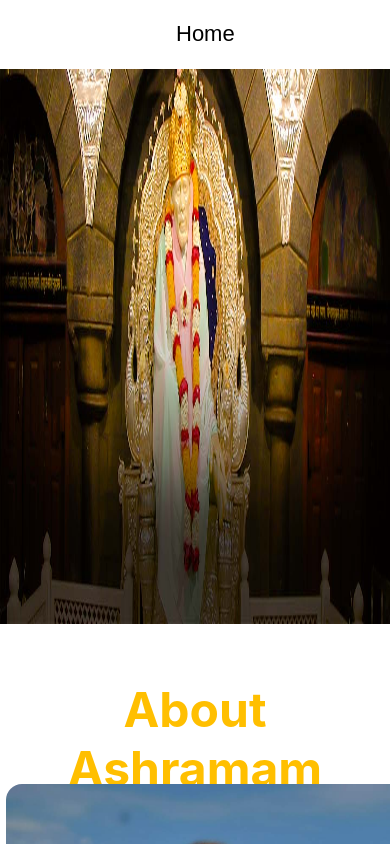
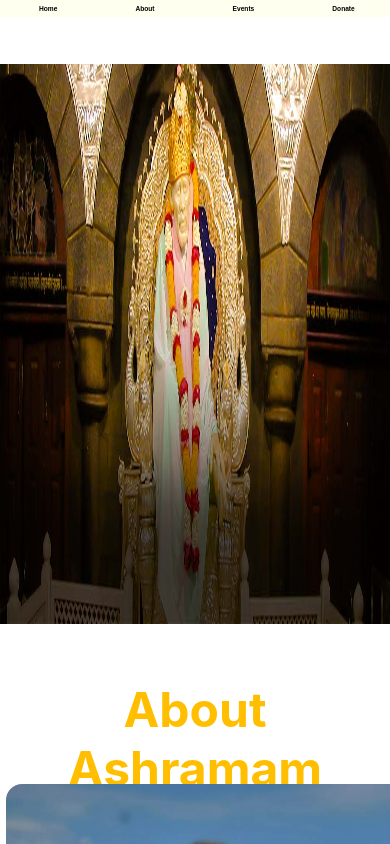
Before and after one commit to Ani2nem/Ashramam, a React (Create React App) app: page / in a window 390 px wide. Shown: the top 844 px of the page. Built offline with nearby package versions, Linux system fonts and the light colour scheme.

Commit message:
updated navbar mobile responsiveness

```diff
--- a/src/NavBar/NavBar.css
+++ b/src/NavBar/NavBar.css
@@ -1,22 +1,22 @@
 .navbar-section{
-    height: 4.3rem;
+    height: 4.3vw;
     width: 100%;
-    padding: 0rem 3rem;
     display: flex;
     align-items: center;
     justify-content: space-between;
     position: fixed;
     top: 0;
     z-index: 3;
-    background-color: white;
+    background-color: ivory;
 }
 
 
 .nav-item{
-    margin: 8rem;
+    margin: 10vw;
     cursor: pointer;
     font-family: Arial, Helvetica, sans-serif;
-    font-size: 22px;
+    font-size: 1.7vw;
+    font-weight: 600;
     align-items: center;
 }
 .nav-item:hover{
```
